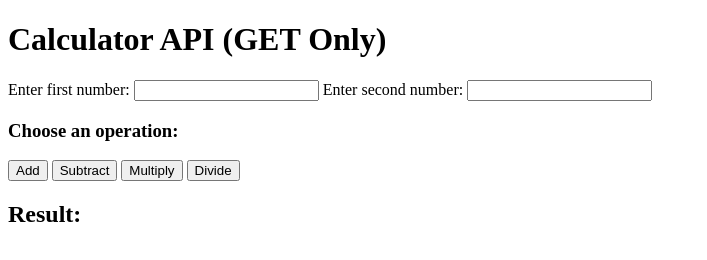
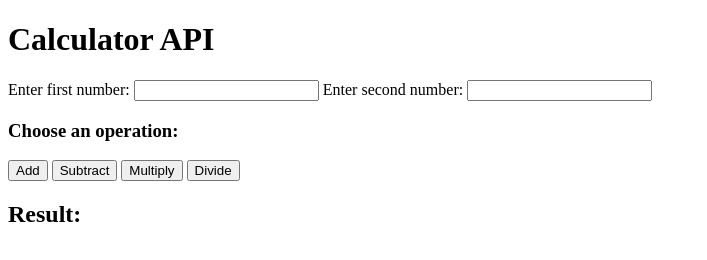
Before and after one commit to oddeyesultima22/SIT725_Workshops, a website: page Week 2/Part 2/public/index.html in a window 1280 px wide. Shown: the whole page, without its empty margins (0-707 px from the left). Drawn offline with Linux system fonts and the light colour scheme.

Commit message:
Updating

```diff
--- a/Week 2/Part 2/public/index.html
+++ b/Week 2/Part 2/public/index.html
@@ -16,7 +16,7 @@
   </script>
 </head>
 <body>
-  <h1>Calculator API (GET Only)</h1>
+  <h1>Calculator API</h1>
 
   <label for="num1">Enter first number:</label>
   <input type="text" id="num1" required>
```
Also changed, not shown: Week 2/Part 2/i1 - Calculator.png, Week 2/Part 2/i2 - Addition.png, Week 2/Part 2/i3 - Subtraction.png, Week 2/Part 2/i4 - Multiplication.png, Week 2/Part 2/i5 - Division.png.
